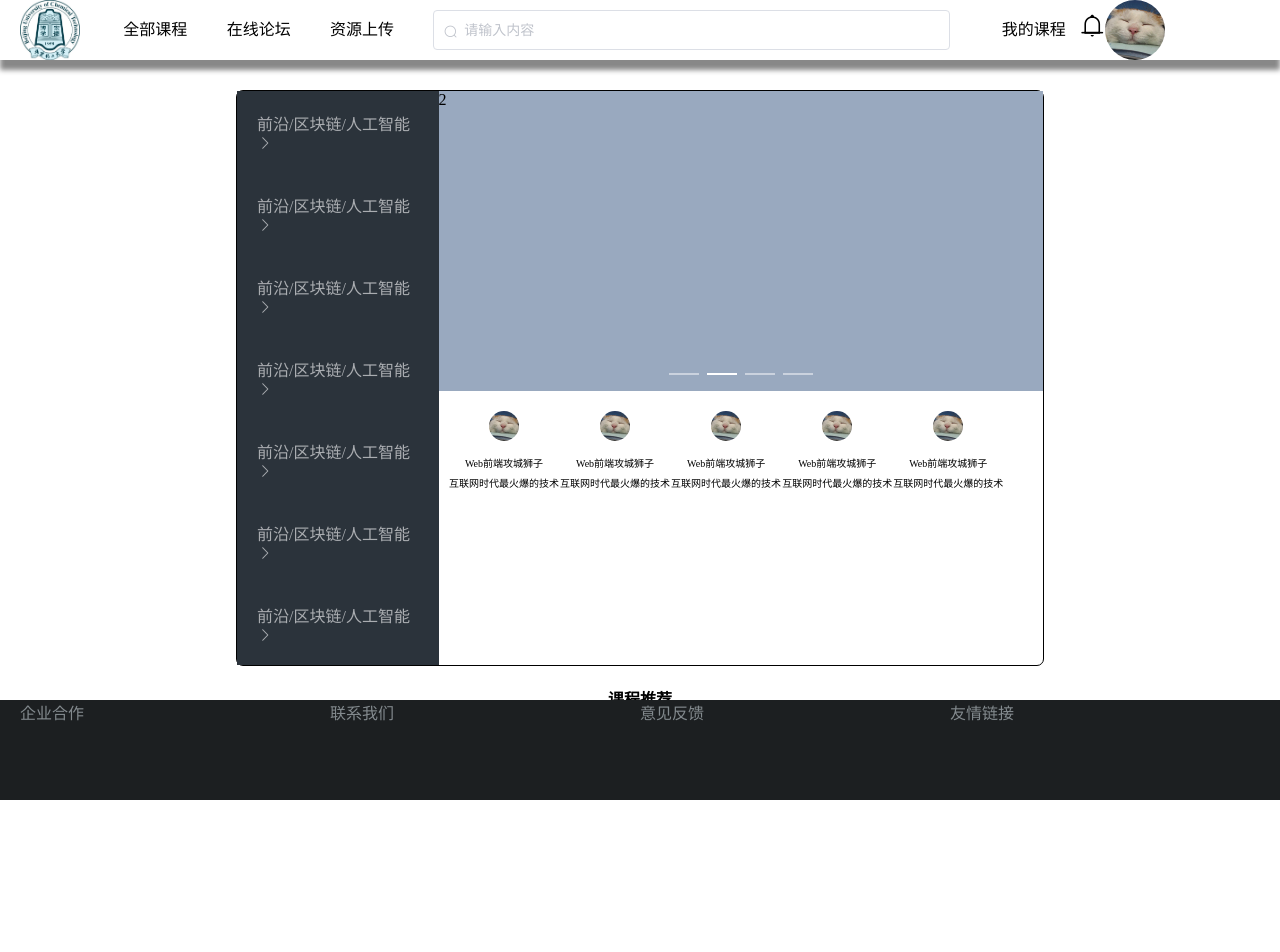
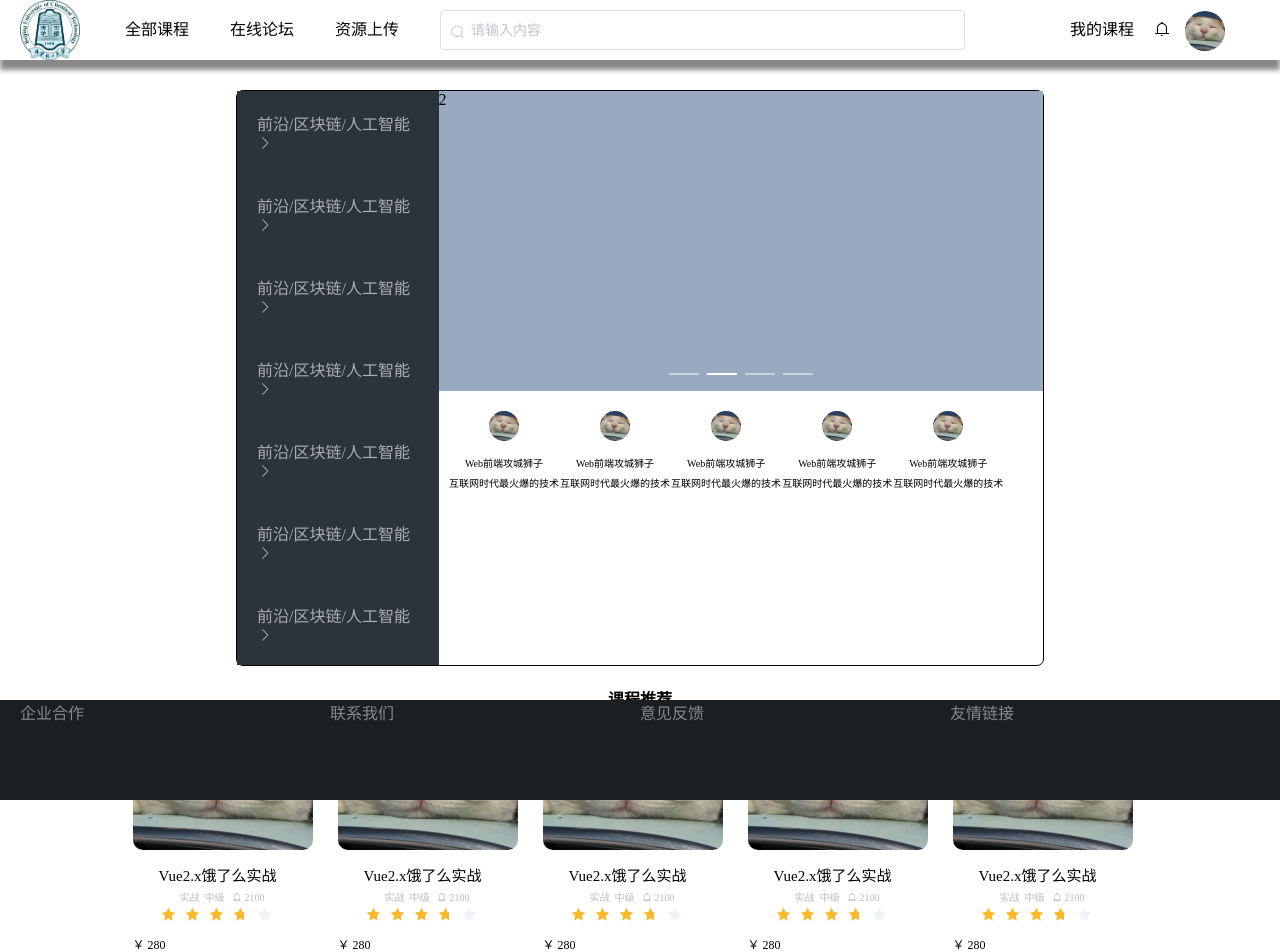
Before and after one commit to kuang-lingxi/communicationPlatform, a Vue app: page / in a window 1280 px wide. Shown: the top 952 px of the page. Before the commit the page ends 806 px from the top, so only its background shows below. Built offline with nearby package versions, Linux system fonts and the light colour scheme.

Commit message:
完成首页布局，抽离课程推荐为单独组件，完成路由高亮

```diff
--- a/src/App.vue
+++ b/src/App.vue
@@ -1,15 +1,20 @@
 <template>
   <div id="app">
     <el-container>
-      <el-header>
-
+      <el-header style="padding-right: 0;overflow: hidden">
         <el-row style="line-height: 60px;">
           <el-col :span="2">
             <img src="../static/images/buct.jpg" alt="" height="60px" width="60px">
           </el-col>
-          <el-col :span="2">全部课程</el-col>
-          <el-col :span="2">在线论坛</el-col>
-          <el-col :span="2">资源上传</el-col>
+          <el-col :span="2">
+            <router-link to="allCourse" tag="span" class="link">全部课程</router-link>
+          </el-col>
+          <el-col :span="2">
+            <router-link to="OnlineBBS" tag="span" class="link">在线论坛</router-link>
+          </el-col>
+          <el-col :span="2">
+            <router-link to="upload" tag="span" class="link">资源上传</router-link>
+          </el-col>
           <el-col :span="10">
             <el-input
               placeholder="请输入内容"
@@ -17,14 +22,13 @@
               <i slot="prefix" class="el-input__icon el-icon-search"></i>
             </el-input>
           </el-col>
-          <el-col :offset="1" :span="2" style="line-height: 60px">
-            我的课程
-            <i class="el-icon-bell" style="font-size:25px;margin-left: 10px;"></i>
-          </el-col>
-          <el-col :span="1" style="line-height: 60px">
-            <img :src="userImg" alt="" class="userImg">
+          <el-col :offset="2" :span="4">
+            <router-link to="MyCourse" tag="span" class="link">我的课程</router-link>
+            <i class="el-icon-bell" style="margin-left:20px"></i>
+            <img :src="userImg" alt="" class="userImg" style="vertical-align: middle;margin-left:15px;">
           </el-col>
         </el-row>
+
       </el-header>
       <el-main>
         <router-view></router-view>
@@ -61,8 +65,8 @@ export default {
     -webkit-border-radius: 50px;
     -moz-border-radius: 50px;
     border-radius: 50px;
-    height: 60px;
-    width:60px;
+    height: 40px;
+    width:40px;
   }
   .el-container{
     height: 100%;
@@ -74,6 +78,7 @@ export default {
   }
   .el-main{
     /*height: 1000px;*/
+    margin-bottom: 100px;
   }
   .el-footer{
     position: fixed;
@@ -85,5 +90,28 @@ export default {
     padding: 0px 20% 10px 20%;
   }
 
+  /*设置路由高亮*/
+  .router-link-active{
+    position: relative;
+    color:red;
+  }
+  .router-link-active::after{
+    content: '';
+    display: block;
+
+    position: absolute;
+    top: 30px;
+    left: 10%;
+
+    height: 2px;
+    width: 80%;
+    background-color: red;
+  }
+
+  /*设置手指型鼠标*/
+  .link{
+    cursor: pointer;
+  }
+
 
 </style>
--- /dev/null
+++ b/src/components/common/Course.vue
@@ -0,0 +1,70 @@
+<template>
+    <div class="content">
+      <img :src="imgUrl" alt="" class="img">
+      <div class="title">{{title}}</div>
+      <div class="allTag">
+        <span class="tag">{{tag1}}</span>
+        <span class="tag">{{tag2}} </span>
+        <span class="tag">
+          <i class="el-icon-bell"></i>
+           {{number}}
+        </span>
+        <el-rate
+          v-model="hot"
+          disabled
+        >
+        </el-rate>
+      </div>
+      <div class="money">
+        ￥ {{money}}
+      </div>
+
+    </div>
+</template>
+
+<script>
+    export default {
+        name: "course",
+        props:['imgUrl', 'title', 'tag1', 'tag2', 'money', 'hot', 'number'],
+        data() {
+          return {
+
+          }
+        }
+    }
+</script>
+
+<style scoped>
+  .content{
+    width:200px;
+  }
+  .img{
+    -webkit-border-radius: 10px;
+    -moz-border-radius: 10px;
+    border-radius: 10px;
+    height: 120px;
+    width:180px;
+  }
+  .title{
+    width: 85%;
+    text-align: center;
+    margin-top:10px;
+    font-size: 15px;
+  }
+  .tag{
+    margin-left:5px;
+    font-size: 10px;
+    color:#b9bec2;
+  }
+
+  .allTag {
+    width:87%;
+    margin-top:2px;
+    text-align: center;
+  }
+
+  .money {
+    margin-top: 10px;
+    font-size: 12px;
+  }
+</style>
--- a/src/components/home/Home.vue
+++ b/src/components/home/Home.vue
@@ -28,18 +28,30 @@
     </main>
     <div style="width: 100%;text-align: center;font-weight: bold;margin: 20px 0;">课程推荐</div>
     <div class="recommendedMain">
-      <span class="recommendeContent" v-for="item in recommende" :key="item.id">
-        <img :src="item.imgUrl" alt="">
-        <p>{{item.title}}</p>
-        <p>{{item.content}}</p>
-      </span>
+      <course
+        v-for="item in course"
+        :key="item.id"
+        :imgUrl="item.imgUrl"
+        :title="item.title"
+        :tag1="item.tag1"
+        :tag2="item.tag2"
+        :money="item.money"
+        :number="item.number"
+        :hot="item.hot"
+        class="course"
+      ></course>
     </div>
+
   </div>
 </template>
 
 <script>
+    import course from '@/components/common/Course'
     export default {
         name: "home",
+        components:{
+          course
+        },
         data() {
           return {
             item:[
@@ -64,14 +76,21 @@
               {id:2, imgUrl:'', title:'3', content:'33'},
               {id:3, imgUrl:'', title:'4', content:'44'},
               {id:4, imgUrl:'', title:'5', content:'55'}
-            ]
+            ],
+            course:[
+              {id:0, imgUrl: '../../../static/images/userImg.jpg',title:'Vue2.x饿了么实战', tag1:'实战', tag2:'中级', money:280, hot:3.7, number:2100},
+              {id:1, imgUrl: '../../../static/images/userImg.jpg',title:'Vue2.x饿了么实战', tag1:'实战', tag2:'中级', money:280, hot:3.7, number:2100},
+              {id:2, imgUrl: '../../../static/images/userImg.jpg',title:'Vue2.x饿了么实战', tag1:'实战', tag2:'中级', money:280, hot:3.7, number:2100},
+              {id:3, imgUrl: '../../../static/images/userImg.jpg',title:'Vue2.x饿了么实战', tag1:'实战', tag2:'中级', money:280, hot:3.7, number:2100},
+              {id:4, imgUrl: '../../../static/images/userImg.jpg',title:'Vue2.x饿了么实战', tag1:'实战', tag2:'中级', money:280, hot:3.7, number:2100},
+             ]
           }
         }
     }
 </script>
 
 <style scoped>
-  /*走马灯底部链接*/
+
   .main{
     margin: 10px auto;
     border:1px solid black;
@@ -84,6 +103,9 @@
     background-color: #2b333b;
     color:#aaadb1;
   }
+
+
+  /*走马灯底部链接的样式*/
   .mainBottom{
     width: 19%;
     /*border:1px solid black;*/
@@ -108,14 +130,17 @@
   }
   /*走马灯底部链接*/
 
+
+  /*左边列表*/
   .item{
+    cursor: pointer;
     padding: 10px;
   }
+
   /*走马灯效果*/
   .el-carousel__item:nth-child(2n) {
     background-color: #99a9bf;
   }
-
   .el-carousel__item:nth-child(2n+1) {
     background-color: #d3dce6;
   }
@@ -124,11 +149,19 @@
   /*推荐课程*/
   .recommendedMain{
     margin: 0px auto;
-    width:65%;
-    border: 1px solid black;
+    width:1025px;
+    /*border: 1px solid black;*/
+    overflow: hidden;
   }
   .recommendeContent{
     display: inline-block;
     width:20%
   }
+  /*推荐课程*/
+
+  /*单个课程设置浮动排列一行*/
+  .course {
+    float: left;
+    margin-left: 5px;
+  }
 </style>
--- a/src/router/index.js
+++ b/src/router/index.js
@@ -10,6 +10,6 @@ export default new Router({
       path: '/',
       name: 'Home',
       component: Home
-    }
+    },
   ]
 })
```
Also changed, not shown: src/components/allCourse/AllCourse.vue (added, +15 -0 lines).
